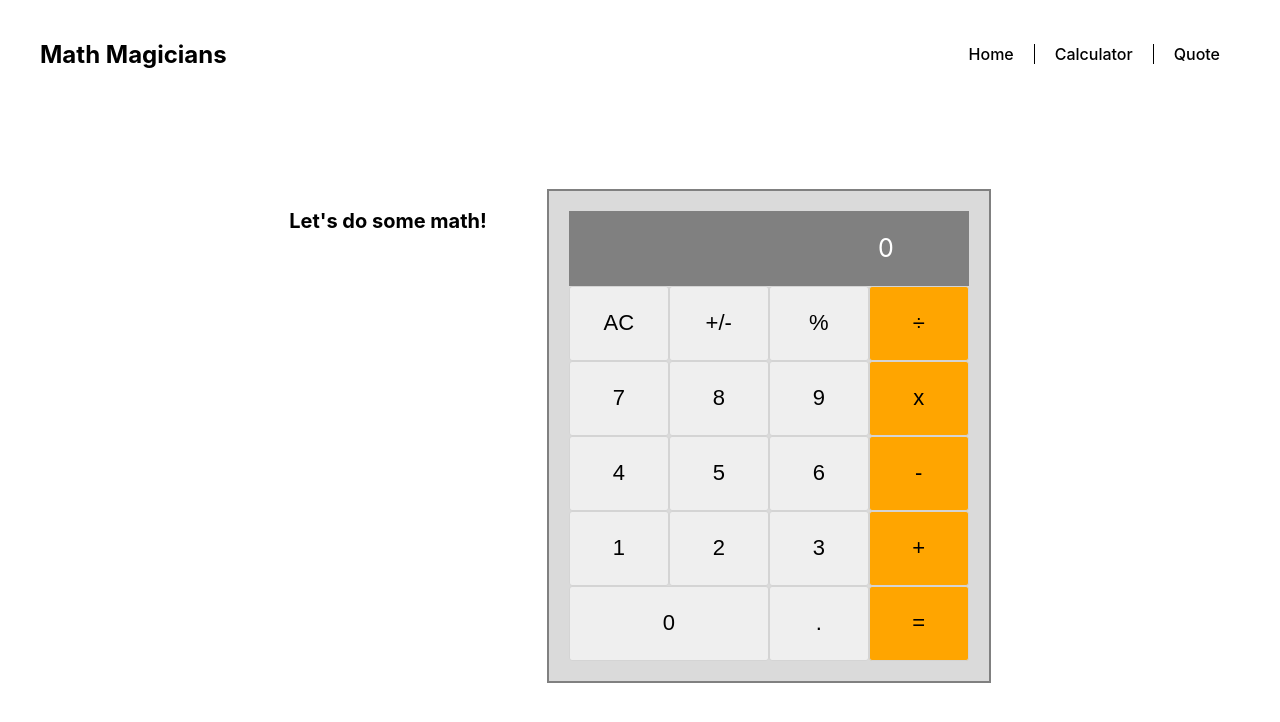
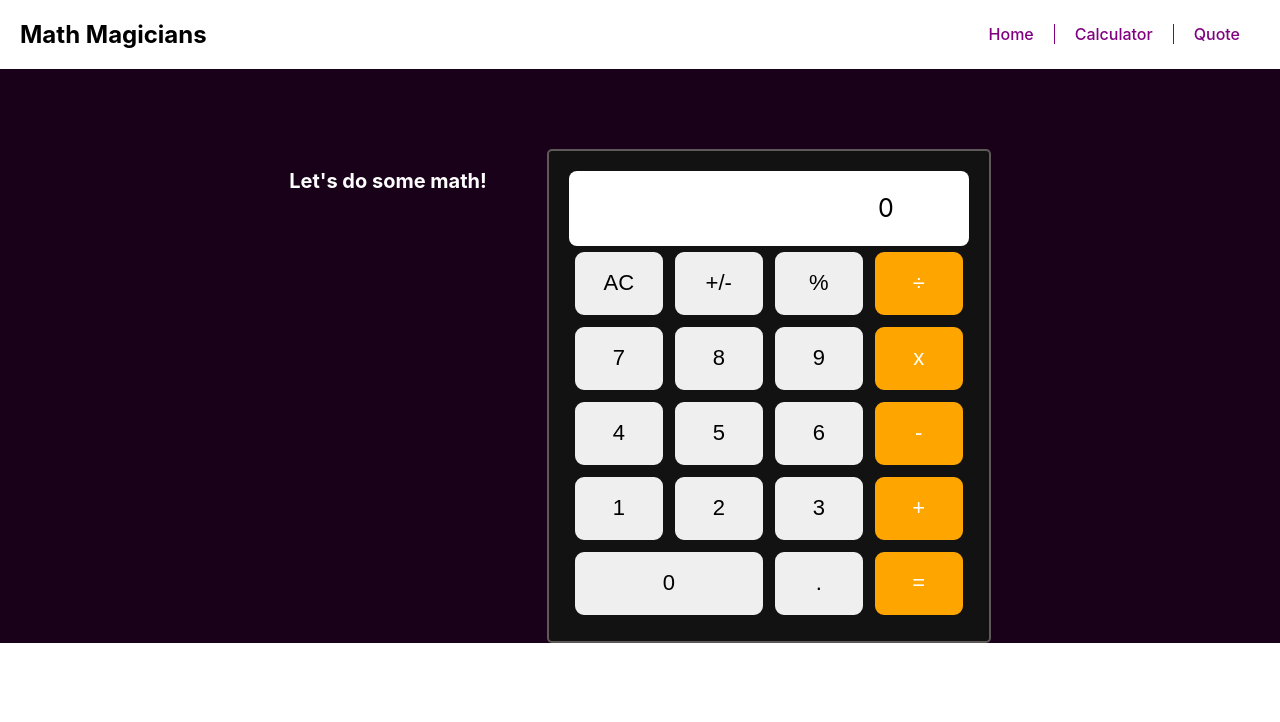
Before and after one commit to Theophileaseh/Math-magicians, a React (Create React App) app: page /calculator in a window 1280 px wide. Shown: the top 722 px of the page. Built offline with nearby package versions, Linux system fonts and the light colour scheme.

Commit message:
Add design

```diff
--- a/src/pages/Calculator/Calculator.css
+++ b/src/pages/Calculator/Calculator.css
@@ -1,8 +1,9 @@
 .calculatorContainer {
   display: flex;
-  margin-top: 80px;
+  padding-top: 80px;
   gap: 60px;
   justify-content: center;
+  background: #1a011a;
 }
 
 .text {
@@ -11,7 +12,12 @@
 }
 
 .maincalculator {
-  border: 2px solid grey;
+  border: 2px solid #5f5858;
   padding: 20px;
-  background: #dadada;
+  background: #121212;
+  border-radius: 5px;
 }
+
+.test-desc {
+  color: #fff;
+}
--- a/src/pages/Home/Home.css
+++ b/src/pages/Home/Home.css
@@ -1,8 +1,10 @@
 .maincontainer {
   padding: 30px;
-  margin-top: 120px;
+  padding-top: 120px;
+  background: #1a011a;
 }
 
 .intro {
   font-weight: 400;
+  color: #fff;
 }
--- a/src/pages/Quote/Quote.css
+++ b/src/pages/Quote/Quote.css
@@ -1,3 +1,5 @@
 .quoteContainer {
   padding: 30px;
+  background: #1a011a;
+  color: #fff;
 }
--- a/src/styles/Button.css
+++ b/src/styles/Button.css
@@ -1,14 +1,20 @@
 .buttonContainer {
   width: 400px;
   margin: 0 auto;
+  background: #121212;
 }
 
 .button {
   width: 25%;
   height: 75px;
-  border: 1px solid #d4d4d4;
-  border-radius: 3px;
+  border: 6px solid #121212;;
+  border-radius: 15px;
   font-size: 22px;
+}
+
+.button:hover {
+  background: orange;
+  color: #fff;
 }
 
 .double {
@@ -17,4 +23,10 @@
 
 .main {
   background: orange;
+  color: #fff;
 }
+
+.main:hover {
+  background: #fff;
+  color: orange;
+}
--- a/src/styles/Display.css
+++ b/src/styles/Display.css
@@ -1,15 +1,16 @@
 .main-screen {
   height: 75px;
-  background: grey;
+  background: #ffffff;
   width: 400px;
   display: flex;
   justify-content: flex-end;
   align-items: center;
   margin: 0 auto;
+  border-radius: 8px;
 }
 
 .screen {
-  color: #fff;
+  color: #000;
   font-size: 25px;
   margin: 15px;
 }
--- a/src/styles/Navigation.css
+++ b/src/styles/Navigation.css
@@ -2,9 +2,10 @@
   display: flex;
   align-items: center;
   justify-content: space-between;
-  padding: 20px;
+  /* padding: 20px; */
   margin-left: 20px;
   margin-right: 20px;
+  background: white;
 }
 
 .navigation {
@@ -14,11 +15,11 @@
 
 .links {
   text-decoration: none;
-  color: #000;
   font-weight: 500;
   padding-right: 20px;
+  color: purple;
 }
 
 .border {
-  border-right: 1px solid #000;
+  border-right: 1px solid purple;
 }
```
